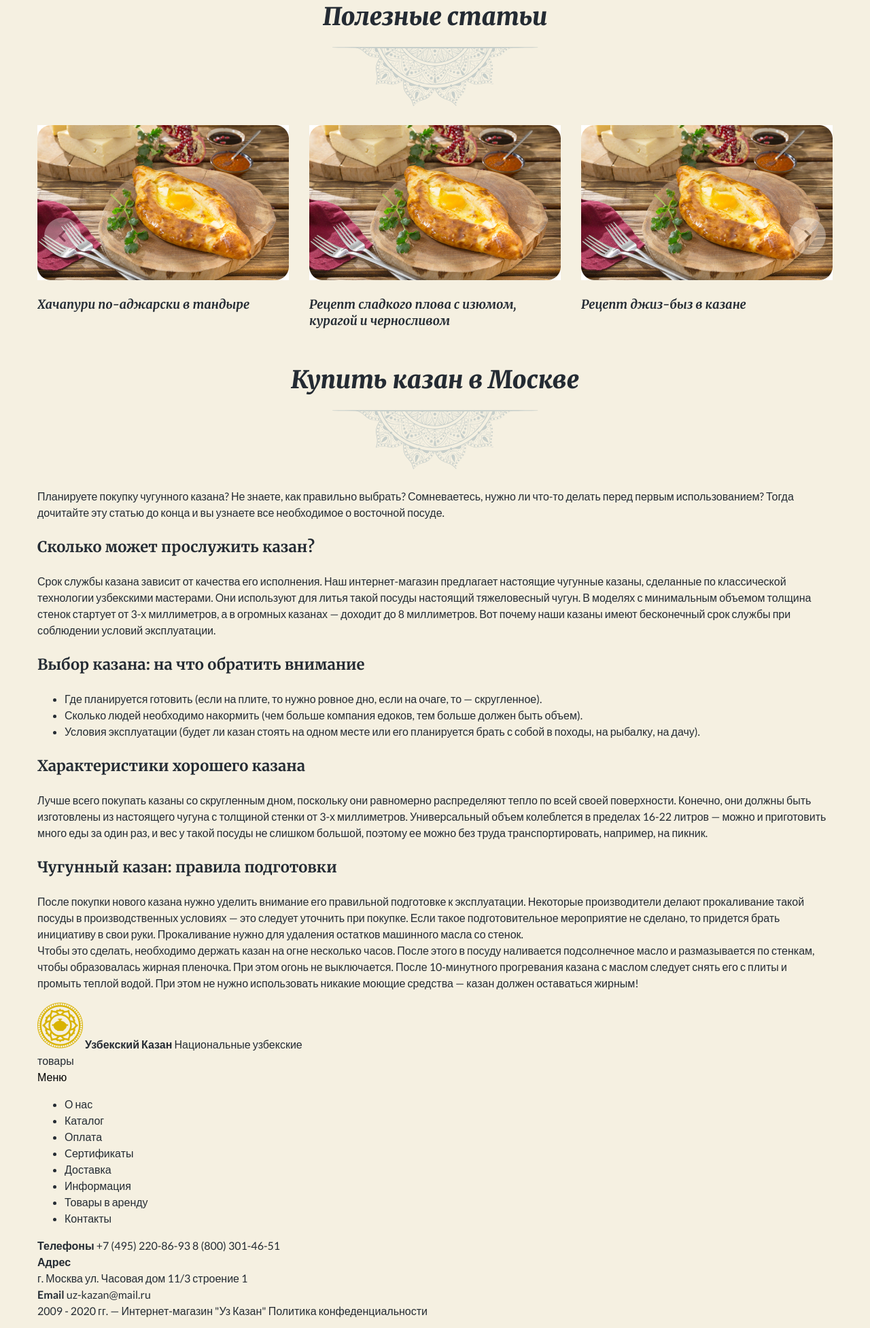
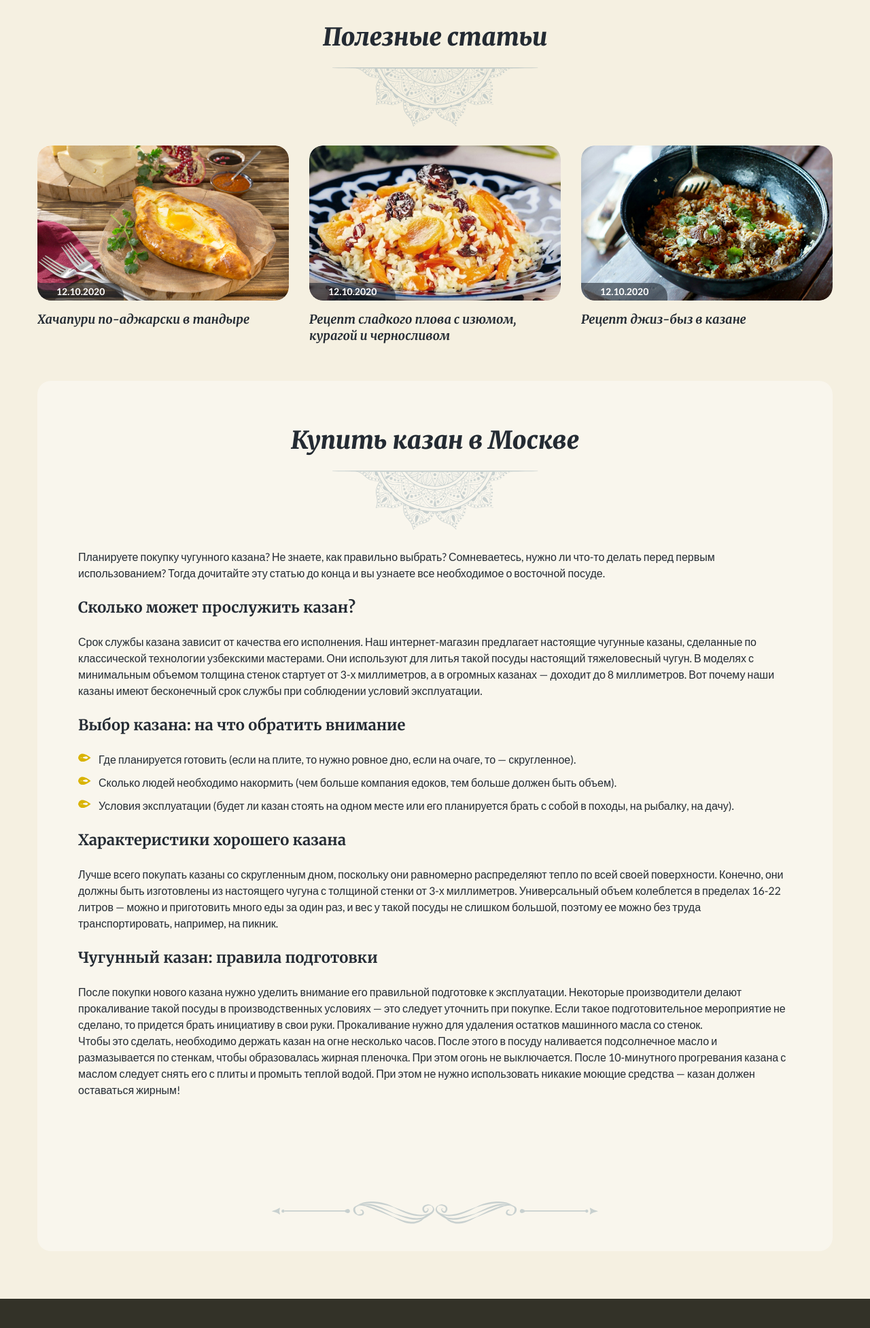
Before and after one commit to Verta-master/uz-kazan, a plain HTML site: page index.html in a window 1280 px wide. Shown: the part 4363-6316 px from the top of the page at 68% size. Drawn offline with nearby package versions, Linux system fonts and the light colour scheme.

Commit message:
Update 2020-06-20T05:12:43.466Z

```diff
--- a/css/style.css
+++ b/css/style.css
@@ -1496,3 +1496,257 @@ h5,
   right: auto;
   left: 70px;
 }
+.blog {
+  padding-top: 30px;
+  padding-bottom: 55px;
+}
+.blog__prev,
+.blog__next {
+  display: none;
+}
+.blog__slide {
+  -webkit-box-sizing: border-box;
+          box-sizing: border-box;
+}
+.blog__link {
+  display: block;
+  -webkit-transition: ease-out 0.3s;
+  transition: ease-out 0.3s;
+}
+.blog__link .title-5 {
+  margin: 0;
+}
+.blog__link:hover,
+.blog__link:active {
+  color: #D9B300;
+  -webkit-transition: ease-out 0.3s;
+  transition: ease-out 0.3s;
+}
+.blog__link:hover .blog__img img,
+.blog__link:active .blog__img img {
+  -webkit-transform: scale(1.05);
+          transform: scale(1.05);
+  -webkit-transition: ease-out 0.3s;
+  transition: ease-out 0.3s;
+}
+.blog__img {
+  position: relative;
+  width: 100%;
+  height: 228px;
+  display: -webkit-box;
+  display: -ms-flexbox;
+  display: flex;
+  -webkit-box-pack: center;
+      -ms-flex-pack: center;
+          justify-content: center;
+  -webkit-box-align: center;
+      -ms-flex-align: center;
+          align-items: center;
+  margin-bottom: 16px;
+  border-radius: 20px;
+  overflow: hidden;
+}
+.blog__img img {
+  display: block;
+  -webkit-box-flex: 0;
+      -ms-flex: 0 0 auto;
+          flex: 0 0 auto;
+  min-height: 100%;
+  min-width: 100%;
+  -webkit-transition: ease-out 0.3s;
+  transition: ease-out 0.3s;
+}
+.blog__img time {
+  position: absolute;
+  bottom: 0;
+  left: 0;
+  z-index: 2;
+  display: inline-block;
+  vertical-align: middle;
+  padding: 6px 28px;
+  font-weight: 600;
+  font-size: 14px;
+  line-height: 1;
+  color: #FFFFFF;
+  border-radius: 0px 20px;
+  background-color: rgba(36, 43, 51, 0.6);
+}
+.info {
+  margin-bottom: 70px;
+}
+.info ul {
+  margin: 0;
+  padding: 0;
+  list-style: none;
+}
+.info ul li {
+  position: relative;
+  margin-bottom: 10px;
+  padding-left: 30px;
+}
+.info ul li::before {
+  content: "";
+  position: absolute;
+  top: 3px;
+  left: 0;
+  width: 19px;
+  height: 13px;
+  background-image: url(../img/icons/list.svg);
+  background-repeat: no-repeat;
+  background-size: contain;
+}
+.info__wrap {
+  background-color: #F9F6ED;
+  border-radius: 20px;
+  padding: 30px 60px;
+  padding-bottom: 209px;
+  background-image: url(../img/icons/deco-bottom.svg);
+  background-size: 480px 33px;
+  background-repeat: no-repeat;
+  background-position: bottom 40px center;
+}
+.footer {
+  color: #fff;
+  background-color: #333228;
+}
+.footer__logo {
+  padding-top: 46px;
+  padding-bottom: 37px;
+  text-align: center;
+  font-size: 14px;
+  line-height: 17px;
+  border-bottom: 1px solid rgba(134, 149, 173, 0.1);
+}
+.footer__logo strong {
+  display: block;
+  font-family: 'Merriweather', serif;
+  font-style: italic;
+  font-weight: bold;
+  font-size: 30px;
+  line-height: 38px;
+}
+.footer__menu {
+  border-bottom: 1px solid rgba(134, 149, 173, 0.1);
+}
+.footer__btn {
+  display: none;
+}
+.footer__list {
+  margin: 0;
+  padding: 0;
+  list-style: none;
+  display: -webkit-box;
+  display: -ms-flexbox;
+  display: flex;
+  -webkit-box-pack: center;
+      -ms-flex-pack: center;
+          justify-content: center;
+  -webkit-box-align: center;
+      -ms-flex-align: center;
+          align-items: center;
+  padding-top: 24px;
+  padding-bottom: 26px;
+  font-weight: 500;
+  font-size: 15px;
+  letter-spacing: 0.01em;
+}
+.footer__list li {
+  margin-left: 10px;
+  margin-right: 10px;
+  -webkit-transition: ease-out 0.3s;
+  transition: ease-out 0.3s;
+}
+.footer__list li:hover,
+.footer__list li:active {
+  color: #D9B300;
+  -webkit-transition: ease-out 0.3s;
+  transition: ease-out 0.3s;
+}
+.footer__bottom {
+  font-size: 15px;
+  color: rgba(255, 255, 255, 0.6);
+  background-color: rgba(134, 149, 173, 0.1);
+}
+.footer__bottom .wrapper {
+  display: -webkit-box;
+  display: -ms-flexbox;
+  display: flex;
+  -webkit-box-pack: justify;
+      -ms-flex-pack: justify;
+          justify-content: space-between;
+  -webkit-box-align: center;
+      -ms-flex-align: center;
+          align-items: center;
+  padding-top: 23px;
+  padding-bottom: 23px;
+}
+.footer__bottom a {
+  text-decoration: underline;
+}
+.footer__bottom a:hover,
+.footer__bottom a:active {
+  text-decoration: none;
+}
+.footer__bottom p {
+  margin: 0;
+}
+.footer__bottom p a {
+  color: #D9B300;
+  opacity: 0.6;
+}
+.footer__contacts {
+  padding-top: 42px;
+  padding-bottom: 34px;
+}
+.footer__contacts .wrapper {
+  display: -webkit-box;
+  display: -ms-flexbox;
+  display: flex;
+  -webkit-box-pack: center;
+      -ms-flex-pack: center;
+          justify-content: center;
+}
+.footer__block {
+  position: relative;
+  margin-left: 50px;
+  margin-right: 50px;
+  padding-left: 74px;
+  font-size: 14px;
+  line-height: 1.4;
+  letter-spacing: 0.01em;
+}
+.footer__block::before {
+  content: "";
+  position: absolute;
+  top: 0;
+  left: 0;
+  width: 53px;
+  height: 53px;
+  background-color: rgba(255, 255, 255, 0.2);
+  border-radius: 50%;
+  background-repeat: no-repeat;
+  background-position: center;
+}
+.footer__block--phone::before {
+  background-image: url(../img/icons/phone.svg);
+  background-size: 12px 12px;
+}
+.footer__block--address::before {
+  background-image: url(../img/icons/location.svg);
+  background-size: 14px 20px;
+}
+.footer__block--mail::before {
+  background-image: url(../img/icons/mail.svg);
+  background-size: 18px 13px;
+}
+.footer__block b {
+  display: block;
+  font-size: 16px;
+}
+.footer__block a {
+  display: block;
+}
+.footer__block a:hover,
+.footer__block a:active {
+  text-decoration: underline;
+}
--- a/index.html
+++ b/index.html
@@ -671,25 +671,28 @@
           <div class="swiper-wrapper">
             <div class="swiper-slide blog__slide">
               <a href="#" class="blog__link">
-                <figure class="blog__img">
+                <div class="blog__img">
                   <img src="img/images/photo-2.jpg" alt="Хачапури по-аджарски в тандыре">
-                </figure>
+                  <time datetime="2020-10-12">12.10.2020</time>
+                </div>
                 <p class="title-5">Хачапури по-аджарски в тандыре</p>
               </a>
             </div>
             <div class="swiper-slide blog__slide">
               <a href="#" class="blog__link">
-                <figure class="blog__img">
-                  <img src="img/images/photo-2.jpg" alt="Рецепт сладкого плова с изюмом, курагой и черносливом">
-                </figure>
+                <div class="blog__img">
+                  <img src="img/images/photo-3.jpg" alt="Рецепт сладкого плова с изюмом, курагой и черносливом">
+                  <time datetime="2020-10-12">12.10.2020</time>
+                </div>
                 <p class="title-5">Рецепт сладкого плова с изюмом, курагой и черносливом</p>
               </a>
             </div>
             <div class="swiper-slide blog__slide">
               <a href="#" class="blog__link">
-                <figure class="blog__img">
-                  <img src="img/images/photo-2.jpg" alt="Рецепт джиз-быз в казане">
-                </figure>
+                <div class="blog__img">
+                  <img src="img/images/photo-4.jpg" alt="Рецепт джиз-быз в казане">
+                  <time datetime="2020-10-12">12.10.2020</time>
+                </div>
                 <p class="title-5">Рецепт джиз-быз в казане</p>
               </a>
             </div>
@@ -700,8 +703,9 @@
       </div>
     </section>
 
-    <section class="info info--deco">
+    <section class="info">
       <div class="wrapper">
+        <div class="info__wrap">
           <p class="title title--deco">Купить казан в Москве</p>
           <p>Планируете покупку чугунного казана? Не знаете, как правильно выбрать? Сомневаетесь, нужно ли что-то делать перед первым использованием? Тогда дочитайте эту статью до конца и вы узнаете все необходимое о восточной посуде.</p>
           <p class="title-4">Сколько может прослужить казан?</p>
@@ -716,6 +720,7 @@
           <p>Лучше всего покупать казаны со скругленным дном, поскольку они равномерно распределяют тепло по всей своей поверхности. Конечно, они должны быть изготовлены из настоящего чугуна с толщиной стенки от 3-х миллиметров. Универсальный объем колеблется в пределах 16-22 литров — можно и приготовить много еды за один раз, и вес у такой посуды не слишком большой, поэтому ее можно без труда транспортировать, например, на пикник.</p>
           <p class="title-4">Чугунный казан: правила подготовки</p>
           <p>После покупки нового казана нужно уделить внимание его правильной подготовке к эксплуатации. Некоторые производители делают прокаливание такой посуды в производственных условиях — это следует уточнить при покупке. Если такое подготовительное мероприятие не сделано, то придется брать инициативу в свои руки. Прокаливание нужно для удаления остатков машинного масла со стенок.<br>Чтобы это сделать, необходимо держать казан на огне несколько часов. После этого в посуду наливается подсолнечное масло и размазывается по стенкам, чтобы образовалась жирная пленочка. При этом огонь не выключается. После 10-минутного прогревания казана с маслом следует снять его с плиты и промыть теплой водой. При этом не нужно использовать никакие моющие средства — казан должен оставаться жирным!</p>
+        </div>
       </div>
     </section>
   </main>
@@ -752,7 +757,7 @@
         </div>
         <div class="footer__block footer__block--address">
           <b>Адрес</b>
-          <address>г. Москва ул. Часовая дом 11/3 строение 1</address>
+          <address>г. Москва ул. Часовая дом 11/3<br>строение 1</address>
         </div>
         <div class="footer__block footer__block--mail">
           <b>Email</b>
@@ -812,6 +817,14 @@
       preventClicksPropagation: false,
       slidesPerView: 3,
       spaceBetween: 30,
+      breakpoints: {
+        1022: {
+          slidesPerView: 2,
+        },
+        480: {
+          slidesPerView: 1,
+        }
+      }
     });
   </script>
 
```
Also changed, not shown: css/style.min.css. Lines whose indentation alone changed are shown as unchanged.
